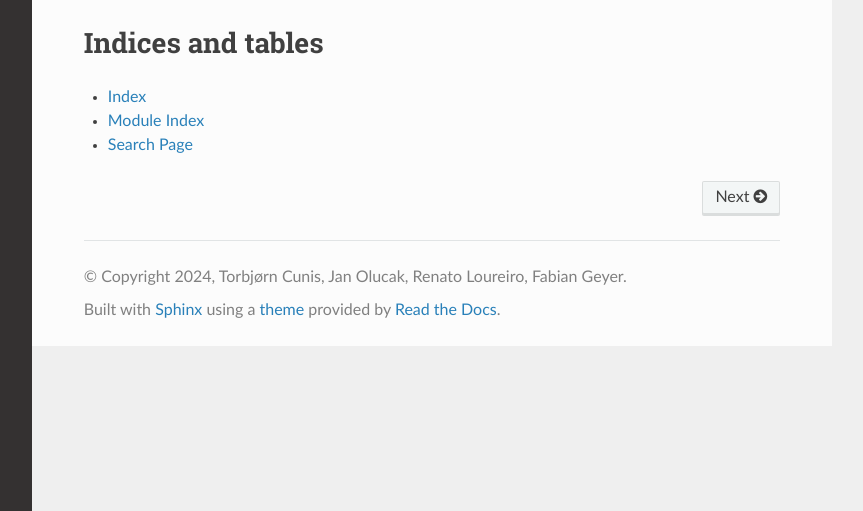
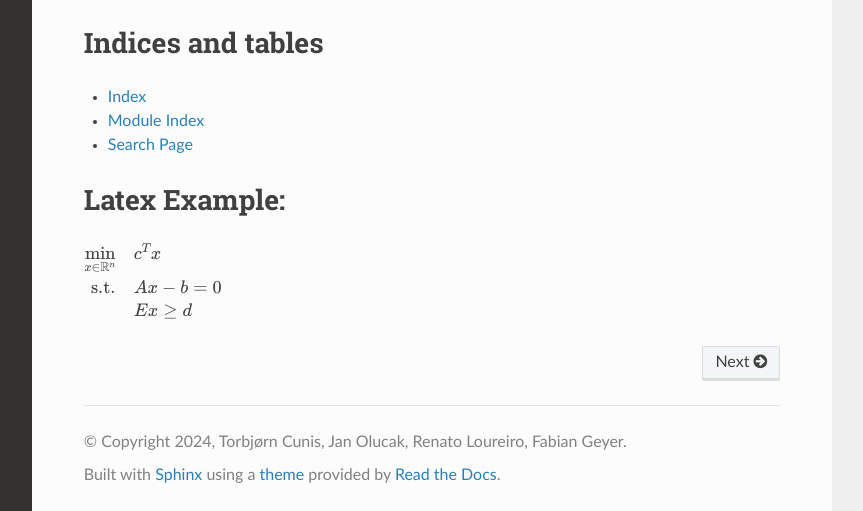
Before and after one commit to iFR-ACSO/casos, a Sphinx documentation site: the page built from doc/source/index.rst, in a window 1280 px wide and 1343 px high. Shown: the part 832-1343 px from the top of the window, without its empty margins (268-1131 px from the left). Built offline with Sphinx 7.4.7 and the Read the Docs theme 2.0.0, drawn with Linux system fonts in a browser that asks for light colours.

Commit message:
add Latex example to docs

```diff
--- a/doc/source/index.rst
+++ b/doc/source/index.rst
@@ -43,3 +43,7 @@ Indices and tables
 * :ref:`genindex`
 * :ref:`modindex`
 * :ref:`search`
+
+Latex Example:
+==============
+:math:`\begin{align*}\min_{x \in \mathbb{R}^n} \quad & c^Tx \\\text{s.t.} \quad & Ax -b = 0 \\& Ex \geq d\end{align*}`
```
Also changed, not shown: 3 other files.
